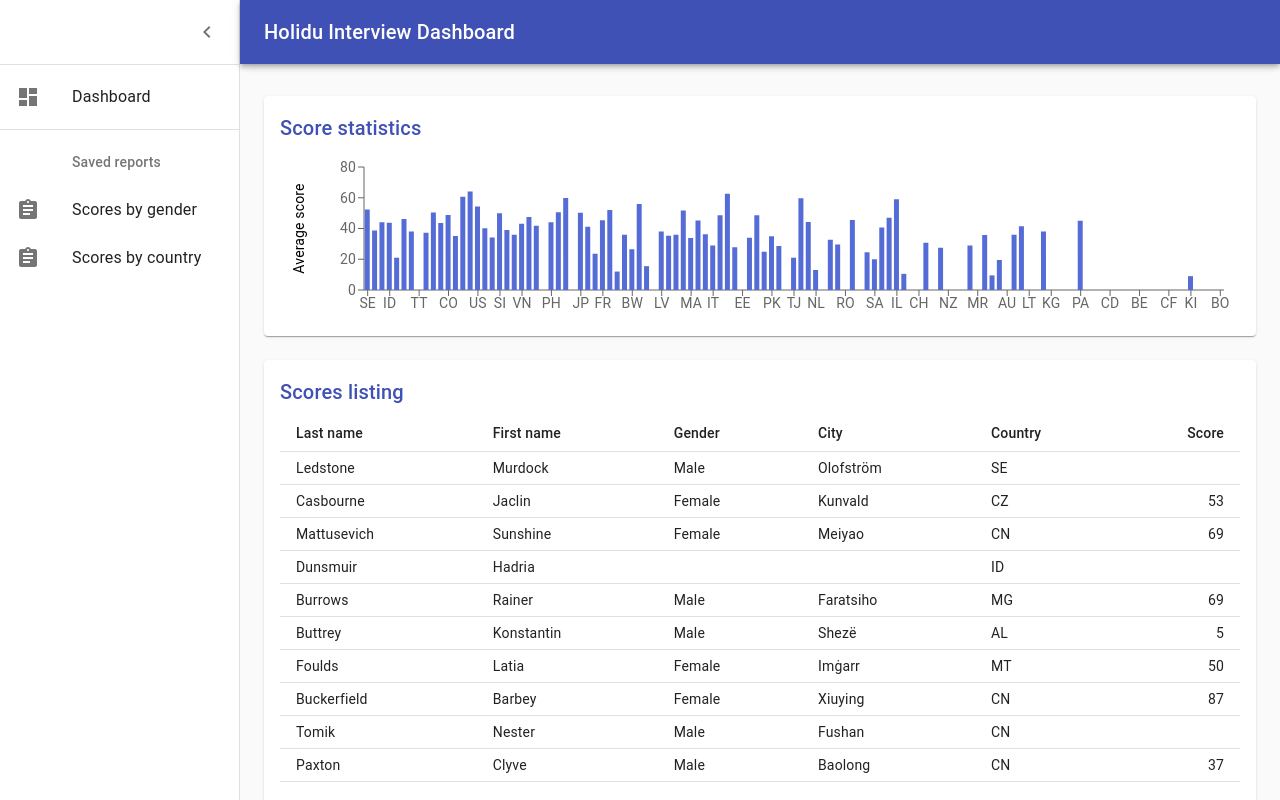
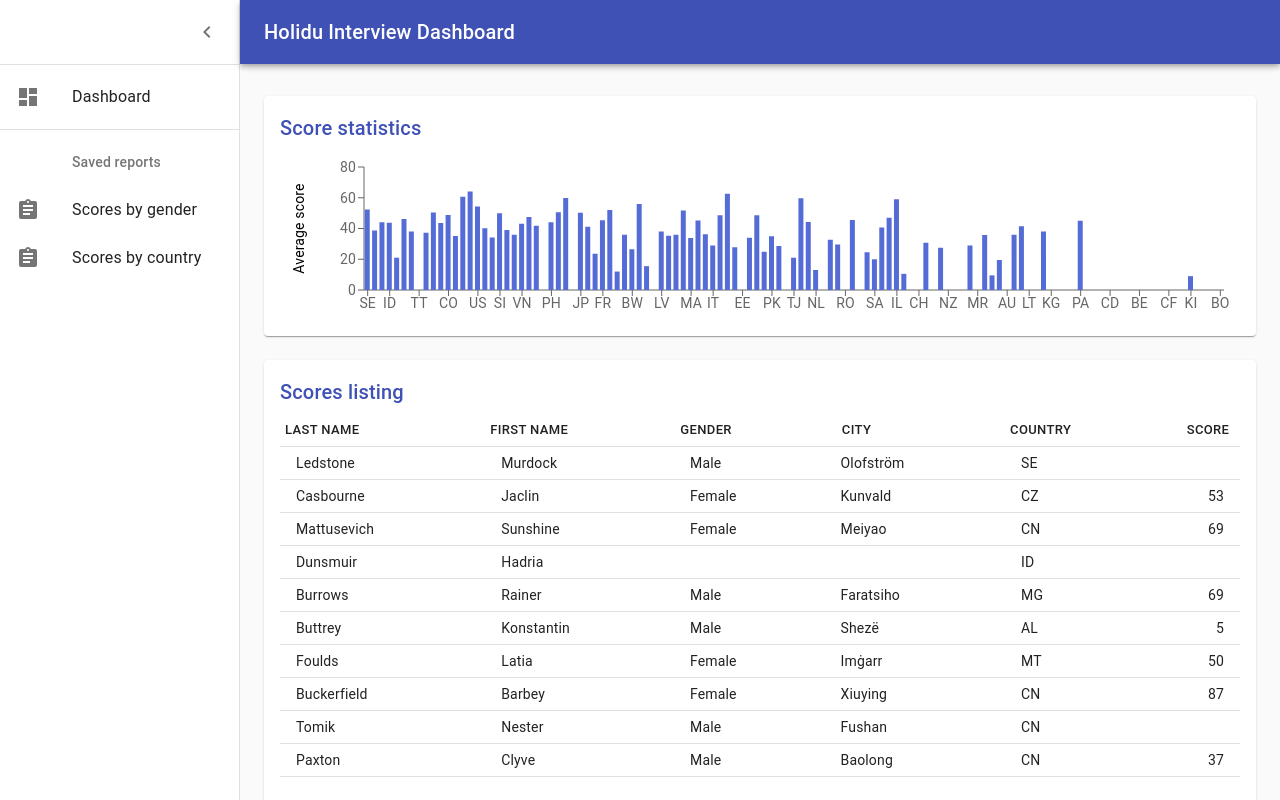
Before and after one commit to rezashomali/Scores_interview, a React (Create React App) app: page / in a window 1280 px wide. Built offline with nearby package versions, Linux system fonts and the light colour scheme.

Commit message:
add sorting

```diff
--- a/src/components/ScoreTable/ScoreTable.js
+++ b/src/components/ScoreTable/ScoreTable.js
@@ -1,14 +1,19 @@
 /* eslint-disable no-script-url */
 
-import React, { useState } from "react";
+import React, { useState, useMemo } from "react";
 import Link from "@material-ui/core/Link";
 import { makeStyles } from "@material-ui/core/styles";
-import Table from "@material-ui/core/Table";
-import TableBody from "@material-ui/core/TableBody";
-import TableCell from "@material-ui/core/TableCell";
-import TableHead from "@material-ui/core/TableHead";
-import TableRow from "@material-ui/core/TableRow";
+import {
+  Table,
+  Button,
+  TableBody,
+  TableCell,
+  TableHead,
+  TableRow,
+} from "@material-ui/core";
 import Title from "../Title/Title";
+import ArrowDownwardIcon from "@material-ui/icons/ArrowDownward";
+import ArrowUpwardIcon from "@material-ui/icons/ArrowUpward";
 
 const useStyles = makeStyles((theme) => ({
   seeMore: {
@@ -19,6 +24,35 @@ const useStyles = makeStyles((theme) => ({
 export default function ScoreTable({ userData }) {
   const classes = useStyles();
   const [readmore, setReadmore] = useState(false);
+  const [sortConfig, setSortConfig] = useState({
+    key: null,
+    direction: null,
+  });
+
+  let sortedData = userData;
+  useMemo(() => {
+    if (sortConfig.key !== null) {
+      sortedData.sort((a, b) => {
+        if (a[sortConfig.key] < b[sortConfig.key]) {
+          return sortConfig.direction === "ascending" ? -1 : 1;
+        }
+        if (a[sortConfig.key] > b[sortConfig.key]) {
+          return sortConfig.direction === "ascending" ? 1 : -1;
+        }
+        return 0;
+      });
+    }
+
+    return sortedData;
+  }, [sortConfig]);
+
+  const requestSort = (key) => {
+    let direction = "ascending";
+    if (sortConfig.key === key && sortConfig.direction === "ascending") {
+      direction = "descending";
+    }
+    setSortConfig({ key, direction });
+  };
 
   return (
     <React.Fragment>
@@ -26,16 +60,130 @@ export default function ScoreTable({ userData }) {
       <Table size="small">
         <TableHead>
           <TableRow>
-            <TableCell>Last name</TableCell>
-            <TableCell>First name</TableCell>
-            <TableCell>Gender</TableCell>
-            <TableCell>City</TableCell>
-            <TableCell>Country</TableCell>
-            <TableCell align="right">Score</TableCell>
+            <TableCell size="small" padding="none">
+              <Button
+                type="button"
+                size="small"
+                endIcon={
+                  sortConfig.key === "last_name" ? (
+                    sortConfig.direction === "ascending" ? (
+                      <ArrowDownwardIcon />
+                    ) : (
+                      <ArrowUpwardIcon />
+                    )
+                  ) : (
+                    ""
+                  )
+                }
+                onClick={() => requestSort("last_name")}
+              >
+                Last name
+              </Button>
+            </TableCell>
+            <TableCell size="small" padding="none">
+              <Button
+                type="button"
+                size="small"
+                endIcon={
+                  sortConfig.key === "first_name" ? (
+                    sortConfig.direction === "ascending" ? (
+                      <ArrowDownwardIcon />
+                    ) : (
+                      <ArrowUpwardIcon />
+                    )
+                  ) : (
+                    ""
+                  )
+                }
+                onClick={() => requestSort("first_name")}
+              >
+                First name
+              </Button>
+            </TableCell>
+            <TableCell size="small" padding="none">
+              <Button
+                size="small"
+                type="button"
+                endIcon={
+                  sortConfig.key === "gender" ? (
+                    sortConfig.direction === "ascending" ? (
+                      <ArrowDownwardIcon />
+                    ) : (
+                      <ArrowUpwardIcon />
+                    )
+                  ) : (
+                    ""
+                  )
+                }
+                onClick={() => requestSort("gender")}
+              >
+                Gender
+              </Button>
+            </TableCell>
+            <TableCell size="small" padding="none">
+              <Button
+                size="small"
+                type="button"
+                endIcon={
+                  sortConfig.key === "city" ? (
+                    sortConfig.direction === "ascending" ? (
+                      <ArrowDownwardIcon />
+                    ) : (
+                      <ArrowUpwardIcon />
+                    )
+                  ) : (
+                    ""
+                  )
+                }
+                onClick={() => requestSort("city")}
+              >
+                City
+              </Button>
+            </TableCell>
+            <TableCell size="small" padding="none">
+              <Button
+                size="small"
+                type="button"
+                endIcon={
+                  sortConfig.key === "country" ? (
+                    sortConfig.direction === "ascending" ? (
+                      <ArrowDownwardIcon />
+                    ) : (
+                      <ArrowUpwardIcon />
+                    )
+                  ) : (
+                    ""
+                  )
+                }
+                onClick={() => requestSort("country")}
+              >
+                Country
+              </Button>
+            </TableCell>
+            <TableCell align="right" size="small" padding="none">
+              <Button
+                size="small"
+                type="button"
+                endIcon={
+                  sortConfig.key === "score" ? (
+                    sortConfig.direction === "ascending" ? (
+                      <ArrowDownwardIcon />
+                    ) : (
+                      <ArrowUpwardIcon />
+                    )
+                  ) : (
+                    ""
+                  )
+                }
+                onClick={() => requestSort("score")}
+              >
+                Score
+              </Button>
+            </TableCell>
           </TableRow>
         </TableHead>
         <TableBody>
-          {userData.slice(0, readmore ? -1 : 10).map((row) => (
+          {sortedData.slice(0, readmore ? -1 : 10).map((row) => (
             <TableRow key={row.id}>
               <TableCell>{row.last_name}</TableCell>
               <TableCell>{row.first_name}</TableCell>
```
